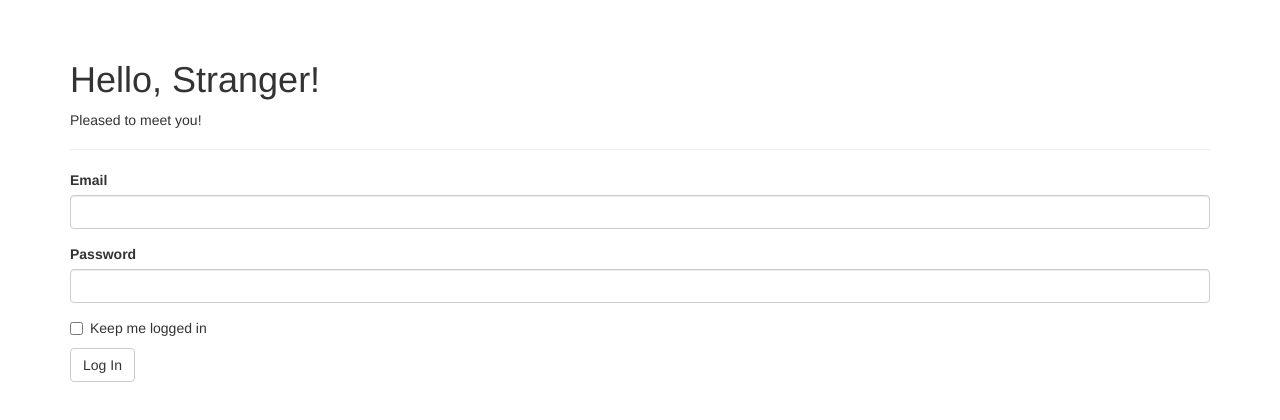
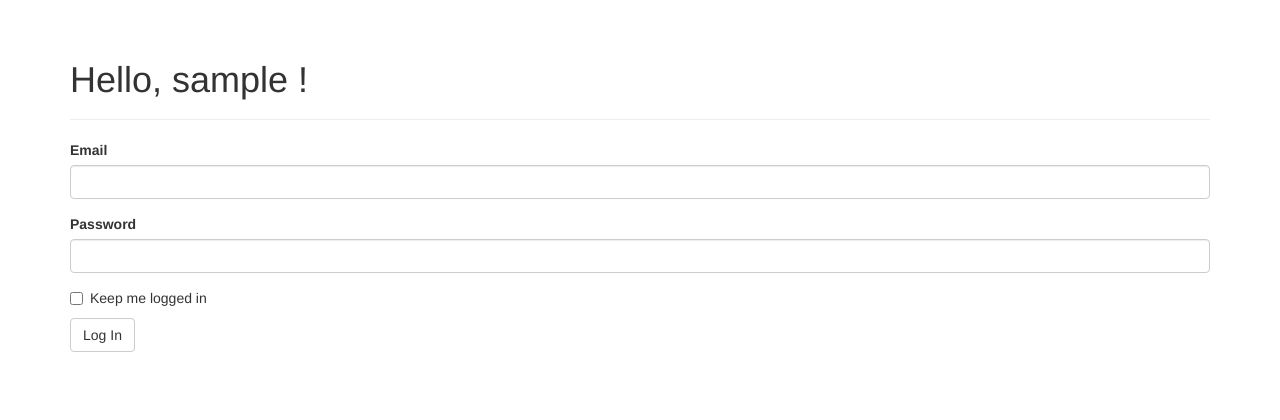
Before and after one commit to carlhinderer/flasky, a Flask app: template app/templates/index.html in a window 1280 px wide. Shown: the part 52-472 px from the top of the page. Run offline with Flask 2, Linux system fonts and the light colour scheme; the template is opened without the code that fills it: values that come from a table or form of the project are taken from there, others are empty; the visitor is signed in with stand-in values (Sample User, id 1); data comes from the database, SQL or seed files in the repository; some libraries are stand-ins or nearby versions.

Commit message:
Now displaying name of logged in user on homepage.

```diff
--- a/app/templates/index.html
+++ b/app/templates/index.html
@@ -6,12 +6,14 @@
 {% block page_content %}
 
 <div class="page-header">
-    <h1>Hello, {% if name %}{{ name }}{% else %}Stranger{% endif %}!</h1>
-    {% if not known %}
-    <p>Pleased to meet you!</p>
+    <h1>
+    Hello,
+    {% if current_user.is_authenticated %}
+        {{ current_user.username }}
     {% else %}
-    <p>Happy to see you again!</p>
-    {% endif %}
+        Stranger
+    {% endif %}!
+    </h1>
 </div>
 {{ wtf.quick_form(form) }}
 
```
